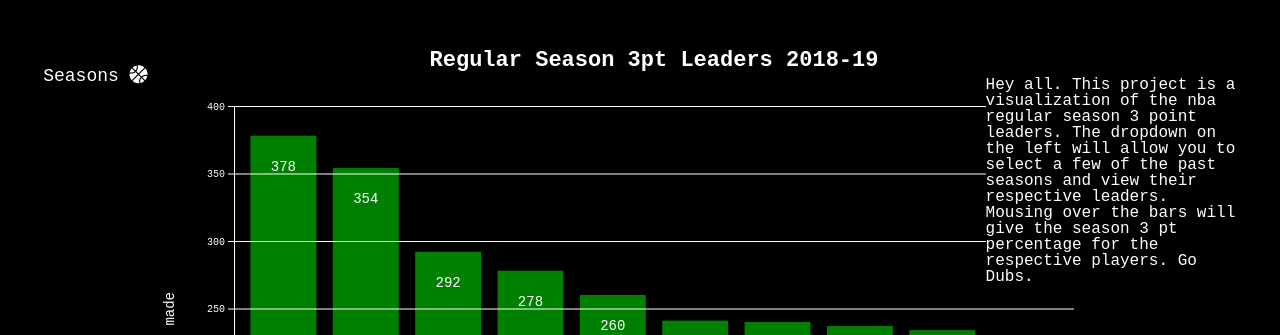
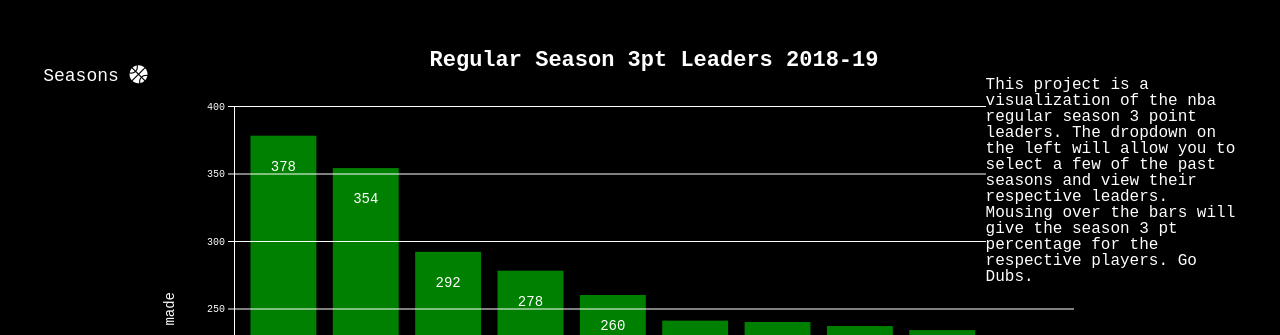
Before and after one commit to yin-andrew/3pt-project, a website built with webpack: page index.html in a window 1280 px wide. Shown: the top 335 px of the page. Built offline with nearby package versions, Linux system fonts and the light colour scheme; what d3-tip would draw is missing.

Commit message:
description

```diff
--- a/index.html
+++ b/index.html
@@ -39,7 +39,7 @@
     </div>
     <div class="instructions">
         <div class="instruct-contain">
-            <p> Hey all. This project is a visualization of the nba regular season
+            <p> This project is a visualization of the nba regular season
                 3 point leaders. The dropdown on the
                 left will allow you to select a few of the past seasons and view their respective
                 leaders. Mousing over the bars will give the season 3 pt percentage for
```
